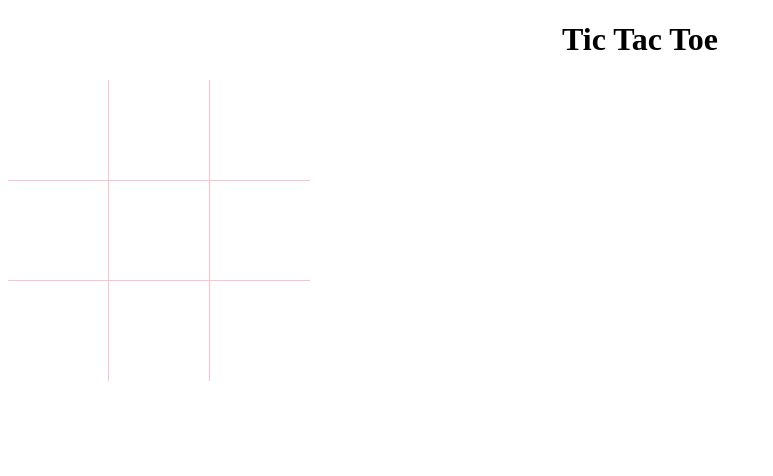
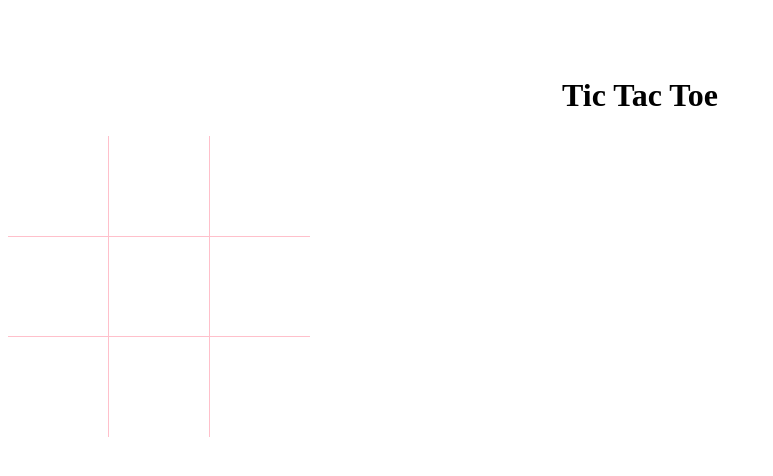
Before and after one commit to MeeshAmerica/css-game-board, a plain HTML site: page index.html in a window 1280 px wide. Shown: the whole page, without its empty margins (0-773 px from the left). Drawn offline with Linux system fonts and the light colour scheme.

Commit message:
css updates

```diff
--- a/style.css
+++ b/style.css
@@ -3,8 +3,7 @@ h1 {
 }
 
 #board {
-    padding-top: 3em
-    cursor: pointer;
+    padding-top: 3em;
 }
 
 div div {
```
